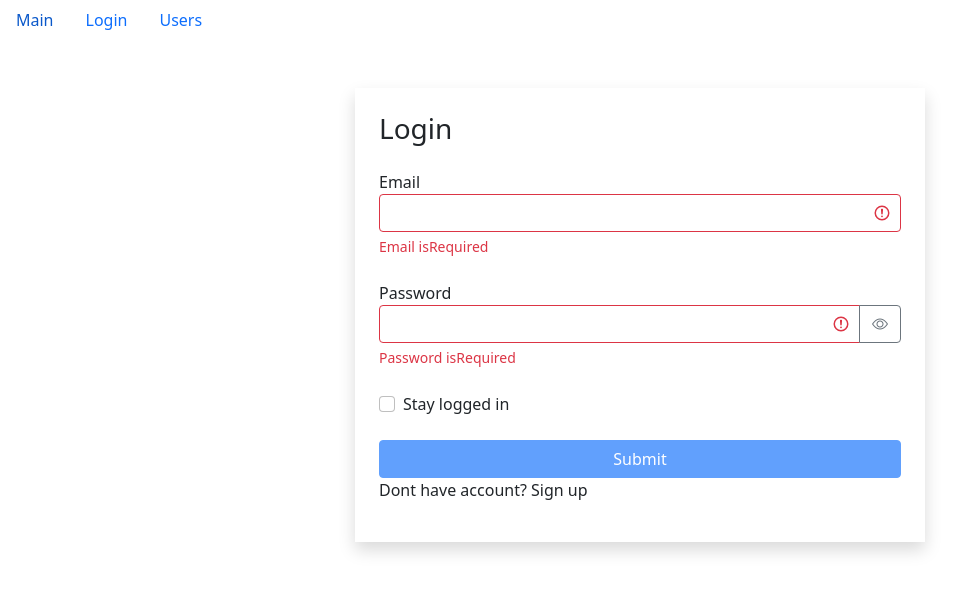
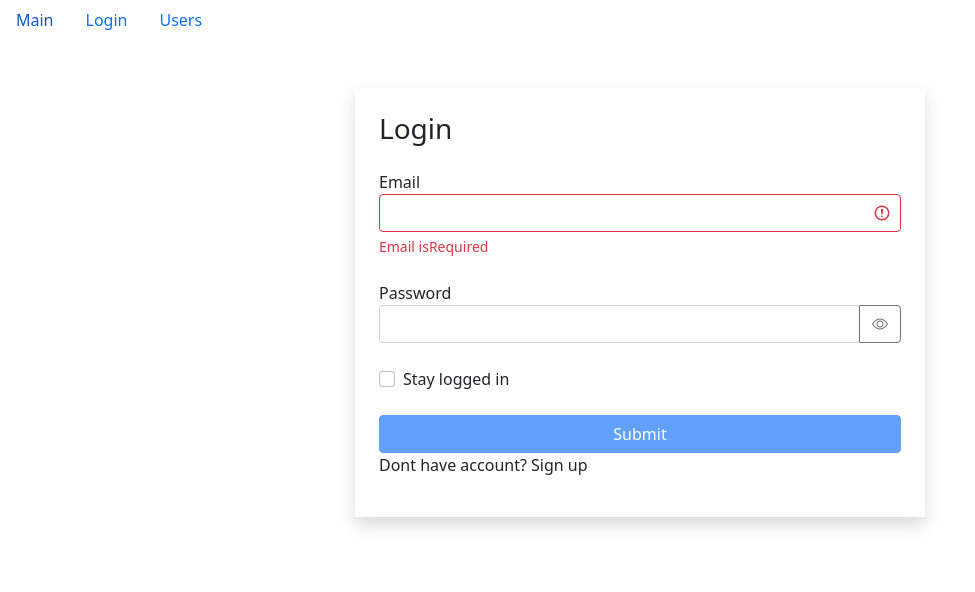
Before and after one commit to Yupiter78/fast-company_project_repetition_of_forms, a React (Create React App) app: page /login/1 in a window 1280 px wide. Shown: the top 592 px of the page, without its empty margins (0-975 px from the left). Built offline with nearby package versions, Linux system fonts and the light colour scheme.

Commit message:
fast-company_project repetition of forms__yup_library_for_validation__28

```diff
--- a/package.json
+++ b/package.json
@@ -16,7 +16,8 @@
         "react-router-dom": "^5.3.0",
         "react-scripts": "4.0.3",
         "react-select": "^5.1.0",
-        "web-vitals": "^1.0.1"
+        "web-vitals": "^1.0.1",
+        "yup": "^0.32.11"
     },
     "scripts": {
         "start": "react-scripts start",
--- a/src/app/components/ui/loginForm.jsx
+++ b/src/app/components/ui/loginForm.jsx
@@ -1,7 +1,8 @@
 import React, { useEffect, useState } from "react";
-import { validator } from "../../utils/validator";
+// import { validator } from "../../utils/validator";
 import TextField from "../common/form/textField";
 import CheckBoxField from "../common/form/checkBoxField";
+import * as yup from "yup";
 
 const LoginForm = () => {
     const [data, setData] = useState({
@@ -18,25 +19,45 @@ const LoginForm = () => {
         console.log(target.name);
     };
 
-    const validatorConfig = {
-        email: {
-            isRequired: { message: "Email isRequired" },
-            isEmail: { message: "Email entered incorrectly" }
-        },
-        password: {
-            isRequired: { message: "Password isRequired" },
-            isCapitalSymbol: {
-                message: "Password must contain at least one uppercase letter"
-            },
-            isContainDigit: {
-                message: "Password must contain at least one number"
-            },
-            min: {
-                message: "Password must be at least 8 characters long",
-                value: 8
-            }
-        }
-    };
+    const validateScheme = yup.object().shape({
+        password: yup
+            .string()
+            .required("Password isRequired")
+            .matches(/(?=.*[A-Z])/, "Password isRequired")
+            .matches(/(?=.*[0-9])/, "Password must contain at least one number")
+            .matches(
+                /(?=.*[!@#$%^&*])/,
+                "Password must contain one of the special characters !@#$%^&*"
+            )
+            .matches(
+                /(?=.{8,})/,
+                "Password must be at least 8 characters long"
+            ),
+        email: yup
+            .string()
+            .required("Email isRequired")
+            .email("Email entered incorrectly")
+    });
+
+    // const validatorConfig = {
+    //     email: {
+    //         isRequired: { message: "Email isRequired" },
+    //         isEmail: { message: "Email entered incorrectly" }
+    //     },
+    //     password: {
+    //         isRequired: { message: "Password isRequired" },
+    //         isCapitalSymbol: {
+    //             message: "Password must contain at least one uppercase letter"
+    //         },
+    //         isContainDigit: {
+    //             message: "Password must contain at least one number"
+    //         },
+    //         min: {
+    //             message: "Password must be at least 8 characters long",
+    //             value: 8
+    //         }
+    //     }
+    // };
 
     useEffect(() => {
         console.log(errors);
@@ -44,8 +65,12 @@ const LoginForm = () => {
     }, [data]);
 
     const validate = () => {
-        const errors = validator(data, validatorConfig);
-        setErrors(errors);
+        // const errors = validator(data, validatorConfig);
+        validateScheme
+            .validate(data)
+            .then(() => setErrors({}))
+            .catch((error) => setErrors({ [error.path]: error.message }));
+        // setErrors(errors);
         return Object.keys(errors).length === 0;
     };
     const isValid = Object.keys(errors).length === 0;
```
Also changed, not shown: 2 other files (tests, documents, lock files or other folders).
